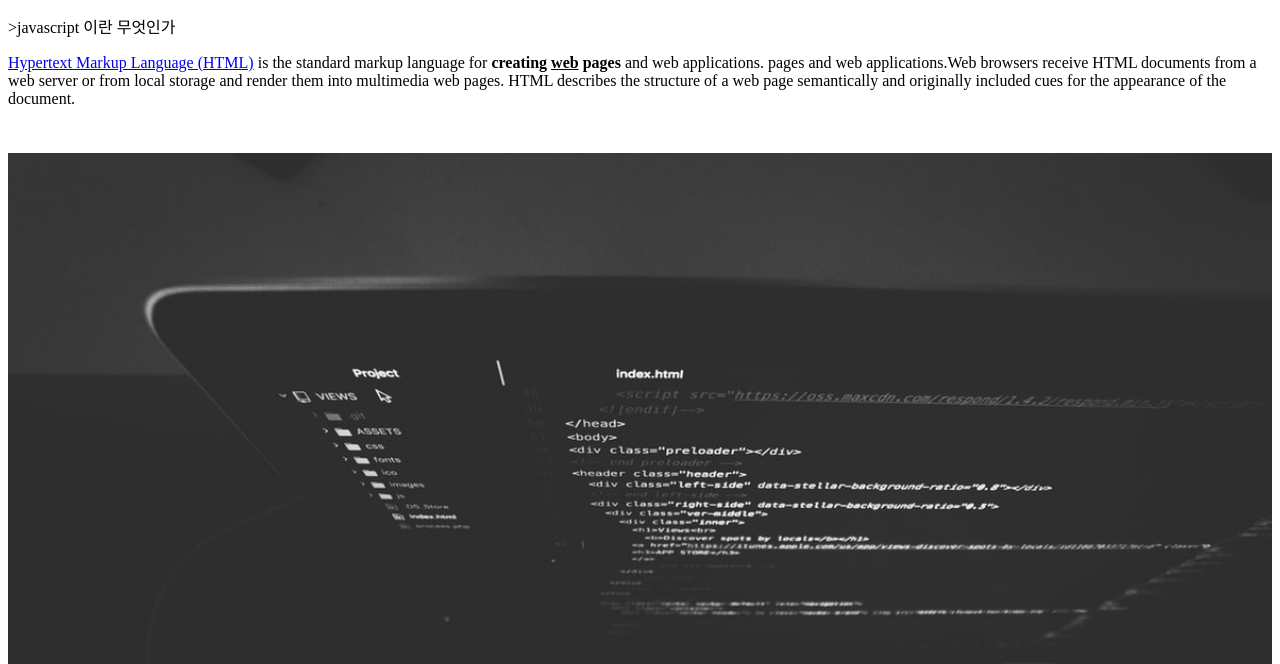
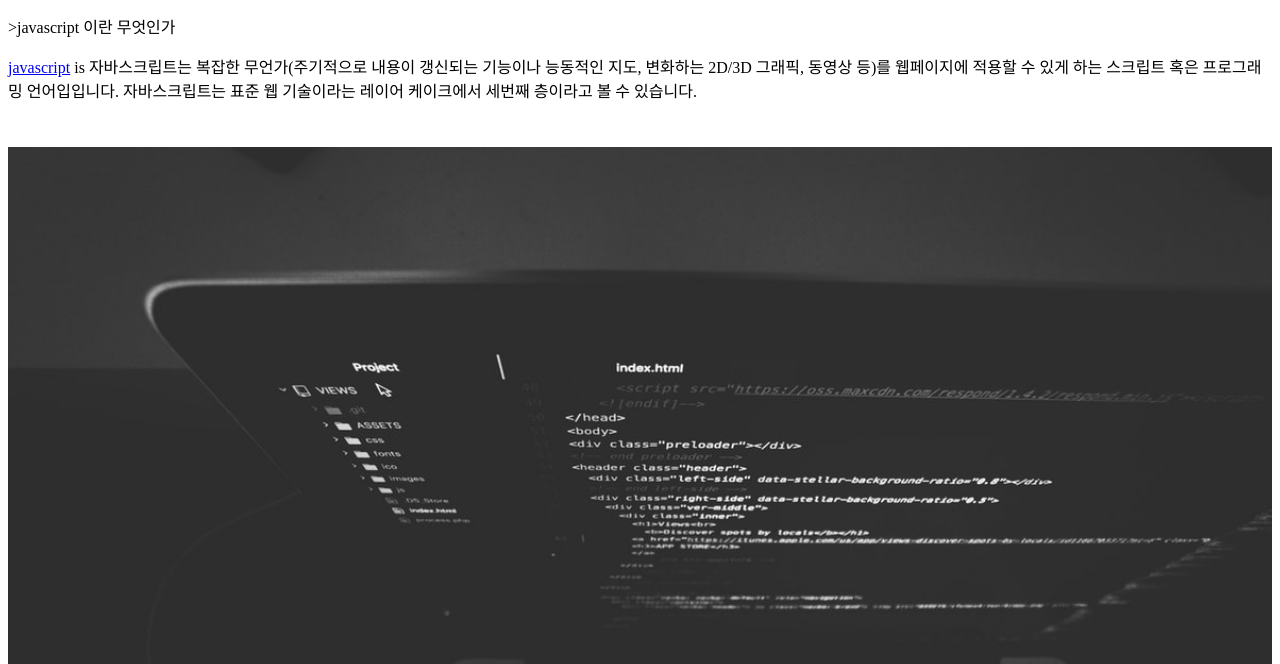
Before and after one commit to heo-myeong-hee/hemweb, a plain HTML site: page 3.html in a window 1280 px wide. Shown: the part 136-800 px from the top of the page. Drawn offline with Linux system fonts and the light colour scheme.

Commit message:
second version

```diff
--- a/3.html
+++ b/3.html
@@ -15,25 +15,14 @@
 <h2</li>>javascript 이란 무엇인가</h2>
 <p><a href="https://www.w3.org/"
   target="_blank" title="html5
-  specification">Hypertext Markup Language (HTML)</a> is
-the standard markup language for
-<strong>creating <u>web</u> pages</strong>
-and web applications.
-pages</strong> and web applications.Web
-browsers receive HTML documents from a
- web server or from local storage and
- render them into multimedia web pages.
- HTML describes the structure of a web
-  page semantically and originally
-   included cues for the appearance of the
-   document.</p><p style="margin-top:45px;">
+  specification">javascript</a> is
+자바스크립트는 복잡한 무언가(주기적으로 내용이
+갱신되는 기능이나 능동적인 지도, 변화하는 2D/3D
+그래픽, 동영상 등)를 웹페이지에 적용할 수
+있게 하는 스크립트 혹은 프로그래밍 언어입입니다.
+자바스크립트는 표준 웹 기술이라는 레이어 케이크에서
+세번째 층이라고 볼 수 있습니다.
+</p><p style="margin-top:45px;">
 <img src="coding.jpg" width="100%">
-HTML elements are the building blocks of
- HTML pages. With HTML constructs, images
- and other objects, such as interactive
- forms, may be embedded into the rendered
- page. It provides a means to create
-  structured documents by denoting structural
- semantics for text such as headings, paragraphs,
-  lists, links, quotes and other items. HTML elements
-  are delineated by tags, written using angle brackets.</p>
+다른 두 층(HTML과 CSS)에 대한 보다 자세한 정보는
+학습 영역의 다른 부분에서 찾아 볼 수 있습니다.</p>
```
Also changed, not shown: 2.html (+10 -21 lines).
